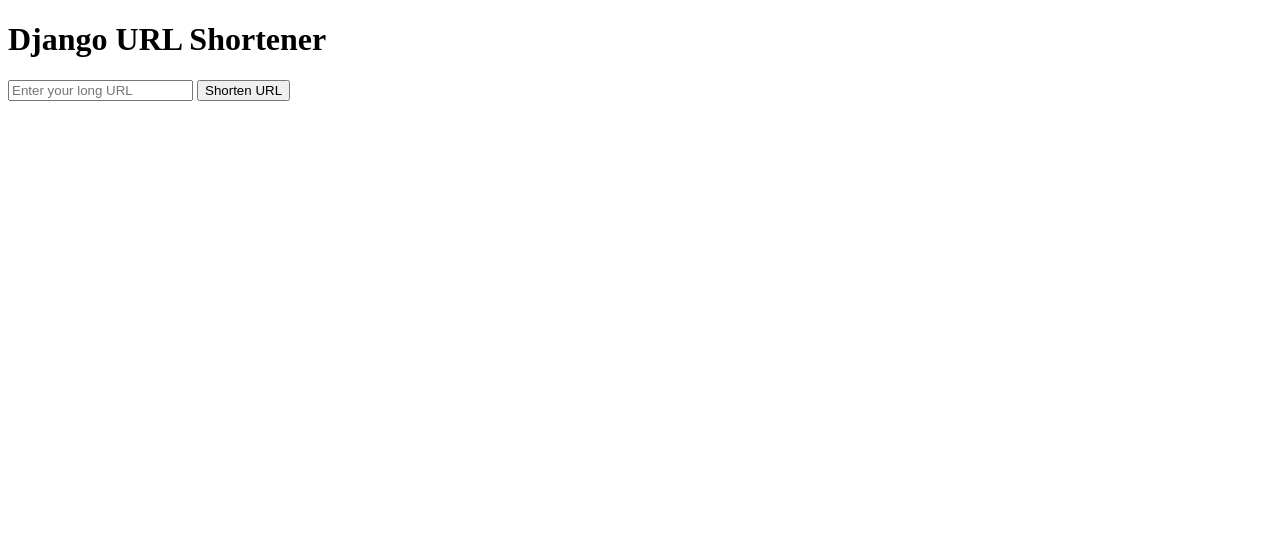
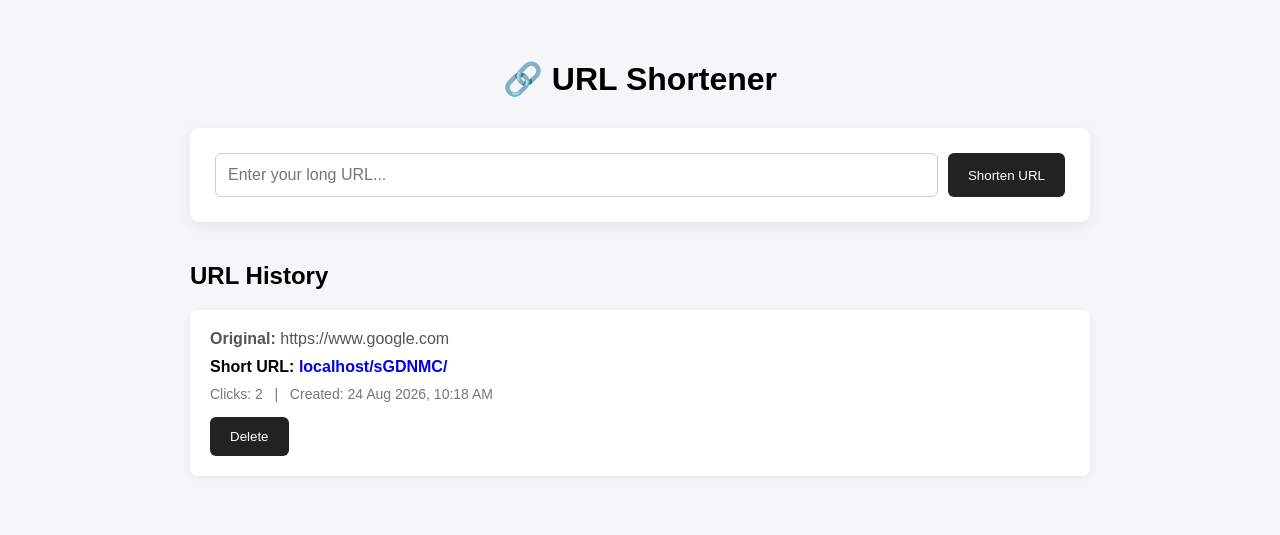
Before and after one commit to Soubhagya-Kabiraj/URL_Shortener, a Django app: page / in a window 1280 px wide. Shown: the top 535 px of the page. Run offline with Django 5.2, Linux system fonts and the light colour scheme; data comes from the database, SQL or seed files in the repository; both versions use the stored data as it was after the commit.

Commit message:
Update views and URLs

```diff
--- a/shortener/templates/shortener/home.html
+++ b/shortener/templates/shortener/home.html
@@ -1,30 +1,198 @@
 <!DOCTYPE html>
 <html lang="en">
+
 <head>
     <meta charset="UTF-8">
+
     <meta name="viewport" content="width=device-width, initial-scale=1.0">
+
     <title>URL Shortener</title>
+
+    <style>
+        * {
+            box-sizing: border-box;
+        }
+
+        body {
+            margin: 0;
+            font-family: Arial, sans-serif;
+            background: #f4f6f8;
+        }
+
+        .container {
+            width: 90%;
+            max-width: 900px;
+            margin: 60px auto;
+        }
+
+        h1 {
+            text-align: center;
+            margin-bottom: 30px;
+        }
+
+        .shortener-box {
+            background: white;
+            padding: 25px;
+            border-radius: 10px;
+            box-shadow: 0 4px 15px rgba(0, 0, 0, 0.08);
+        }
+
+        form {
+            display: flex;
+            gap: 10px;
+        }
+
+        input {
+            flex: 1;
+            padding: 12px;
+            border: 1px solid #ccc;
+            border-radius: 6px;
+            font-size: 16px;
+        }
+
+        button {
+            padding: 12px 20px;
+            border: none;
+            border-radius: 6px;
+            background: #222;
+            color: white;
+            cursor: pointer;
+        }
+
+        button:hover {
+            opacity: 0.85;
+        }
+
+        .history {
+            margin-top: 40px;
+        }
+
+        .url-card {
+            background: white;
+            padding: 20px;
+            margin-bottom: 15px;
+            border-radius: 8px;
+            box-shadow: 0 2px 10px rgba(0, 0, 0, 0.06);
+        }
+
+        .original-url {
+            color: #555;
+            word-break: break-all;
+            margin-bottom: 10px;
+        }
+
+        .short-url {
+            font-weight: bold;
+            margin-bottom: 10px;
+        }
+
+        .short-url a {
+            text-decoration: none;
+        }
+
+        .info {
+            font-size: 14px;
+            color: #777;
+        }
+
+        @media (max-width: 600px) {
+
+            form {
+                flex-direction: column;
+            }
+
+            button {
+                width: 100%;
+            }
+
+        }
+    </style>
+
 </head>
 
 <body>
 
-    <h1>Django URL Shortener</h1>
+    <div class="container">
 
-    <form method="POST" action="{% url 'shorten_url' %}">
-        {% csrf_token %}
+        <h1>🔗 URL Shortener</h1>
 
-        <input type="url" name="original_url" placeholder="Enter your long URL" required>
+        <div class="shortener-box">
 
-        <button type="submit">Shorten URL</button>
-    </form>
+            <form method="POST" action="{% url 'shorten_url' %}">
 
-    {% if short_url %}
-        <h2>Your Short URL:</h2>
+                {% csrf_token %}
 
-        <a href="{{ short_url }}" target="_blank">
-            {{ short_url }}
-        </a>
-    {% endif %}
+                <input type="url" name="original_url" placeholder="Enter your long URL..." required>
+
+                <button type="submit">
+                    Shorten URL
+                </button>
+
+            </form>
+
+        </div>
+
+
+        <div class="history">
+
+            <h2>URL History</h2>
+
+            {% if urls %}
+
+            {% for url in urls %}
+
+            <div class="url-card">
+
+                <div class="original-url">
+                    <strong>Original:</strong>
+                    {{ url.original_url }}
+                </div>
+
+                <div class="short-url">
+
+                    <strong>Short URL:</strong>
+
+                    <a href="/{{ url.short_code }}/" target="_blank">
+                        {{ request.get_host }}/{{ url.short_code }}/
+                    </a>
+
+                </div>
+
+                <div class="info">
+
+                    Clicks: {{ url.click_count }}
+
+                    &nbsp; | &nbsp;
+
+                    Created:
+                    {{ url.created_at|date:"d M Y, h:i A" }}
+
+                </div>
+
+                <form method="POST" action="{% url 'delete_url' url.id %}" style="margin-top: 15px;">
+
+                    {% csrf_token %}
+
+                    <button type="submit">
+                        Delete
+                    </button>
+
+                </form>
+
+            </div>
+
+            {% endfor %}
+
+            {% else %}
+
+            <p>No URLs shortened yet.</p>
+
+            {% endif %}
+
+        </div>
+
+    </div>
 
 </body>
+
 </html>
--- a/shortener/urls.py
+++ b/shortener/urls.py
@@ -5,4 +5,5 @@
     path('', views.home, name='home'),
     path('shorten/', views.shorten_url, name='shorten_url'),
     path('<str:short_code>/', views.redirect_url, name='redirect_url'),
+    path('delete/<int:url_id>/', views.delete_url, name='delete_url'),
 ]
--- a/shortener/views.py
+++ b/shortener/views.py
@@ -8,7 +8,8 @@
     return ''.join(random.choices(characters, k=length))
 
 def home(request):
-    return render(request, 'shortener/home.html')
+    urls = shortURL.objects.all().order_by('-created_at')
+    return render(request, 'shortener/home.html', {'urls':urls})
 
 def shorten_url(request):
     if request.method == 'POST':
@@ -20,13 +21,21 @@
 
         short_url = shortURL.objects.create(original_url=original_url, short_code=short_code)
 
-        return render(request, 'shortener/home.html',{'short_url': request.build_absolute_uri(f'/{short_url.short_code}/')})
+        return redirect('home')
 
     return redirect('home')
 
 def redirect_url(request, short_code):
     short_url = get_object_or_404(shortURL,short_code=short_code)
+
     short_url.click_count += 1
-    short_url.save()
+    short_url.save(update_fields=['click_count'])
 
     return redirect(short_url.original_url)
+
+def delete_url(request, url_id):
+    if request.method == 'POST':
+        url = get_object_or_404(shortURL, id=url_id)
+        url.delete()
+
+    return redirect('home')
```
Also changed, not shown: db.sqlite3.
